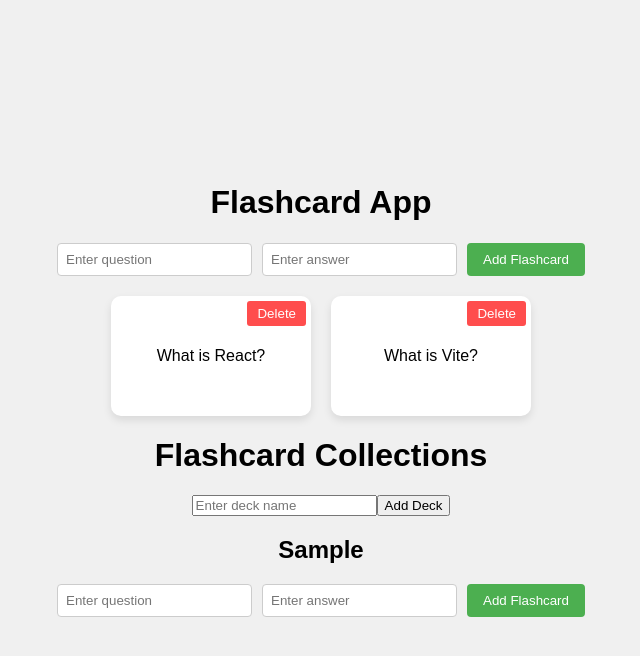
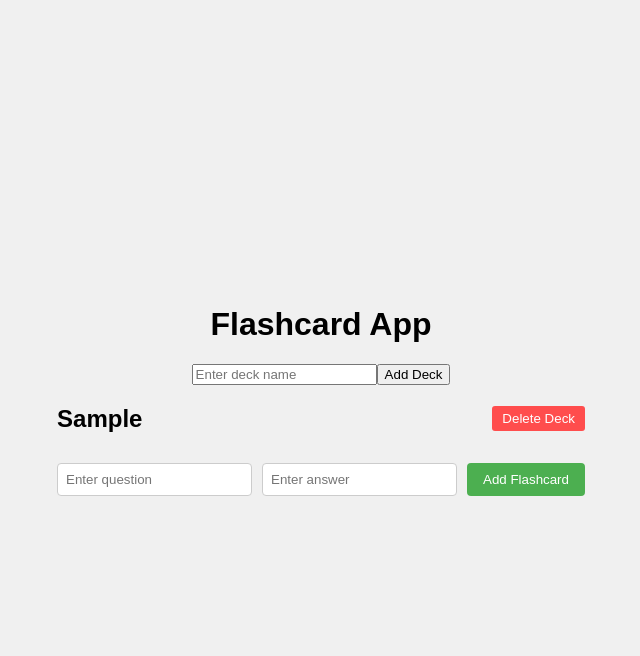
Before and after one commit to aaronamano/flashcard-app, a React (Vite) app: page / in a window 1280 px wide. Both pictures are taken after typing "Sample" into the empty fields and a click on the button "Add Deck". Shown: the top 656 px of the page, without its empty margins (319-959 px from the left). Built offline with nearby package versions, Linux system fonts and the light colour scheme.

Commit message:
delete a collection feature

```diff
--- a/src/App.jsx
+++ b/src/App.jsx
@@ -17,6 +17,7 @@ function App() {
     localStorage.setItem('flashcards', JSON.stringify(flashcards));
   }, [flashcards]);
 
+  //handles individual flashcards by creating and deleting
 
   const addFlashcard = (newCard) => {
     setFlashcards(prevCards => [
@@ -28,6 +29,8 @@ function App() {
   const deleteFlashcard = (id) => {
     setFlashcards(prevCards => prevCards.filter(card => card.id !== id));
   };
+
+  //manages collections of the flashcards
 
   const [decks, setDecks] = useState(() => {
     const savedDecks = localStorage.getItem('flashcardDecks');
@@ -48,15 +51,15 @@ function App() {
     ));
   };
 
+  const deleteDeck = (deckId) => {
+    setDecks(prevDecks => prevDecks.filter(deck => deck.id !== deckId));
+  };
+
   return (
     <div className="app">
       <h1>Flashcard App</h1>
-      <NewFlashcardForm onAddFlashcard={addFlashcard} />
-      <FlashcardList flashcards={flashcards} onDeleteFlashcard={deleteFlashcard} />
-
-      <h1>Flashcard Collections</h1>
       <NewDeckForm onAddDeck={addDeck} />
-      <DeckList decks={decks} onAddCard={addCardToDeck} />
+      <DeckList decks={decks} onAddCard={addCardToDeck} onDeleteDeck={deleteDeck} />
     </div>
   );
 }
--- a/src/components/Deck.jsx
+++ b/src/components/Deck.jsx
@@ -2,14 +2,21 @@ import React from 'react';
 import FlashcardList from './FlashcardList';
 import NewFlashcardForm from './NewFlashcardForm';
 
-function Deck({ deck, onAddCard }) {
+function Deck({ deck, onAddCard, onDeleteDeck }) {
   const handleAddCard = (newCard) => {
     onAddCard(deck.id, newCard);
   };
 
+  const handleDeleteDeck = () => {
+    onDeleteDeck(deck.id);
+  };
+
   return (
     <div className="deck">
-      <h2>{deck.name}</h2>
+      <div className="deck-header">
+        <h2>{deck.name}</h2>
+        <button onClick={handleDeleteDeck} className="delete-deck-btn">Delete Deck</button>
+      </div>
       <NewFlashcardForm onAddFlashcard={handleAddCard} />
       <FlashcardList flashcards={deck.cards} />
     </div>
--- a/src/components/DeckList.jsx
+++ b/src/components/DeckList.jsx
@@ -1,11 +1,16 @@
 import React from 'react';
 import Deck from './Deck';
 
-function DeckList({ decks, onAddCard }) {
+function DeckList({ decks, onAddCard, onDeleteDeck }) {
   return (
     <div className="deck-list">
       {decks.map(deck => (
-        <Deck key={deck.id} deck={deck} onAddCard={onAddCard} />
+        <Deck
+          key={deck.id}
+          deck={deck}
+          onAddCard={onAddCard}
+          onDeleteDeck={onDeleteDeck}
+        />
       ))}
     </div>
   );
--- a/src/index.css
+++ b/src/index.css
@@ -94,3 +94,23 @@ body {
 .delete-btn:hover {
   background-color: #ff3333;
 }
+
+.deck-header {
+  display: flex;
+  justify-content: space-between;
+  align-items: center;
+  margin-bottom: 10px;
+}
+
+.delete-deck-btn {
+  background-color: #ff4d4d;
+  color: white;
+  border: none;
+  border-radius: 3px;
+  padding: 5px 10px;
+  cursor: pointer;
+}
+
+.delete-deck-btn:hover {
+  background-color: #ff3333;
+}
```
